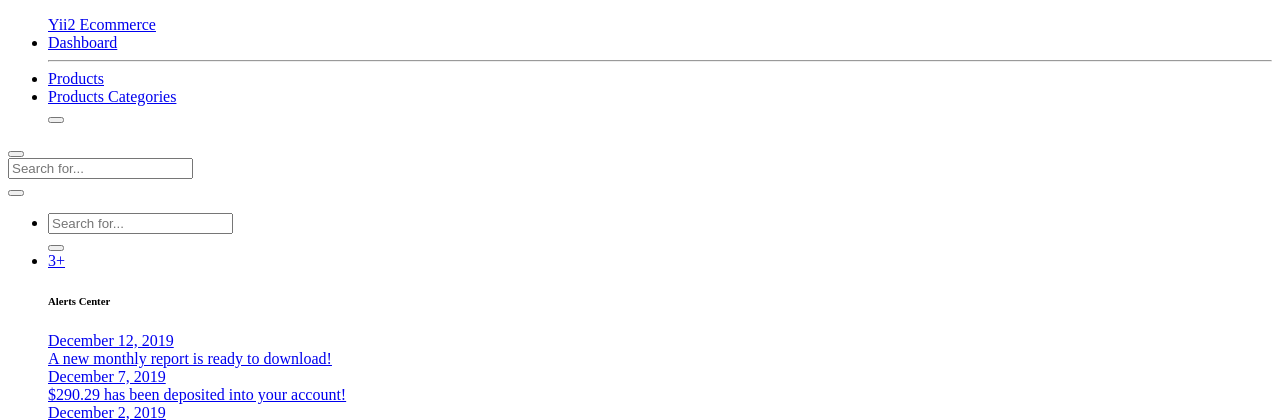
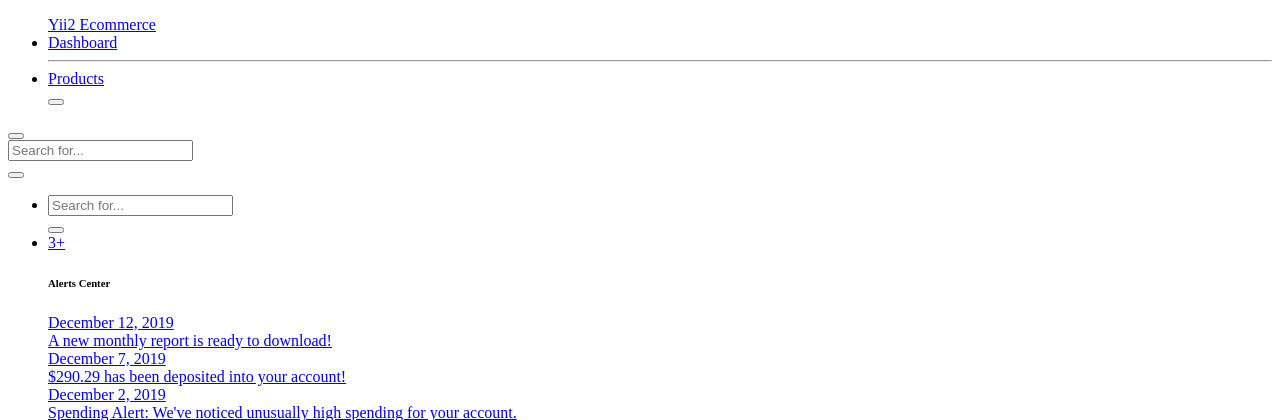
Before and after one commit to asadbekkuz/yii2-ecommerce, a Yii app: template backend/views/site/index.php in a window 1280 px wide. Shown: the top 420 px of the page. Run offline with PHP 8.4 and a stand-in for Yii, Linux system fonts and the light colour scheme; the template is opened without the code that fills it, so the values that code supplies are empty; some libraries are stand-ins or nearby versions.

Commit message:
Remove the Product Categories Nav from backend site

```diff
--- a/backend/views/layouts/main.php
+++ b/backend/views/layouts/main.php
@@ -49,13 +49,6 @@ AppAsset::register($this);
             <a class="nav-link" href="<?php echo Url::to(['/product/index']) ?>">
                 <i class="fas fa-fw fa-chart-area"></i>
                 <span>Products</span></a>
-        </li>
-
-        <!-- Nav Item - Tables -->
-        <li class="nav-item">
-            <a class="nav-link" href="tables.html">
-                <i class="fas fa-fw fa-table"></i>
-                <span>Products Categories</span></a>
         </li>
 
         <!-- Sidebar Toggler (Sidebar) -->
```
